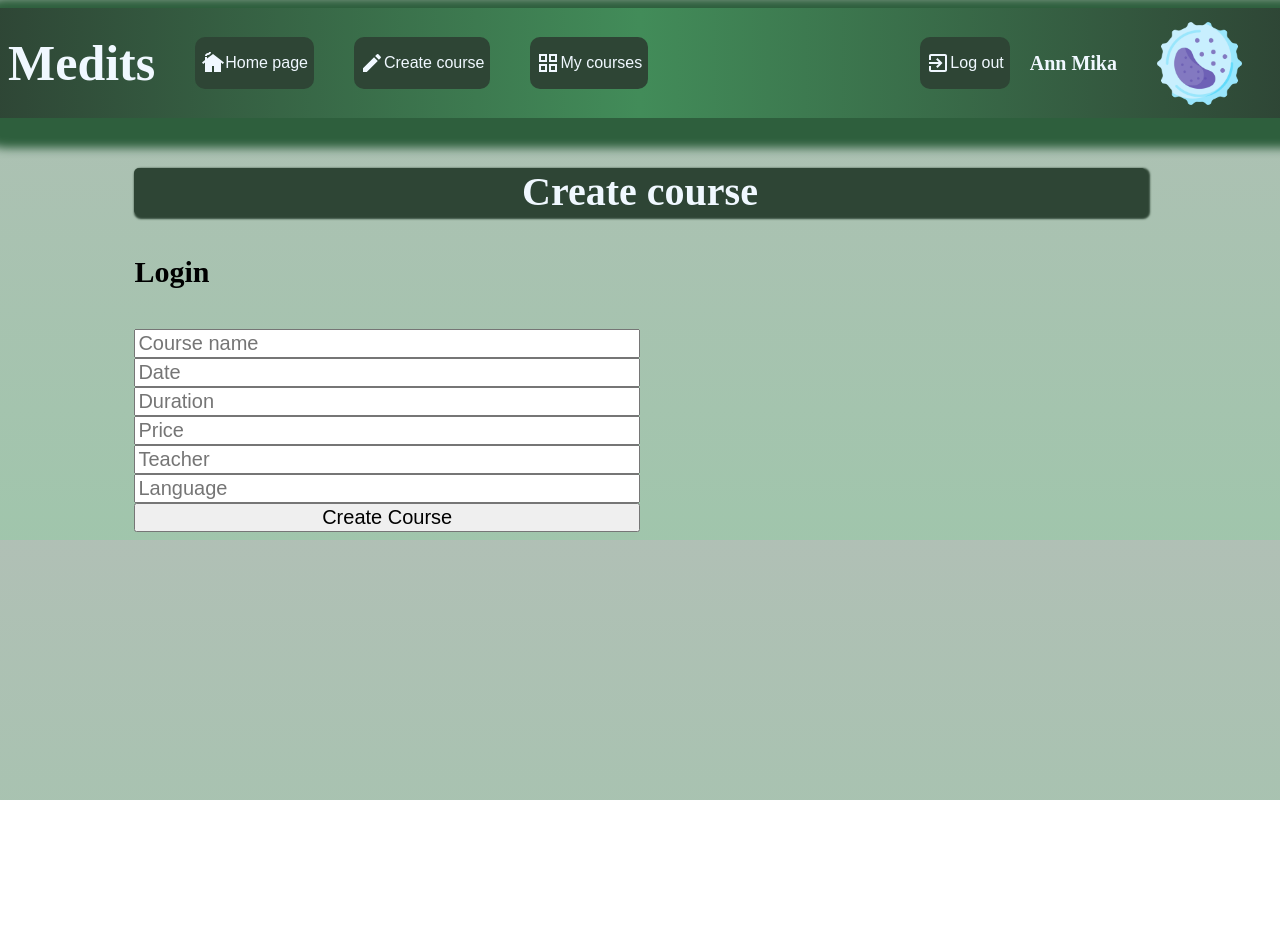
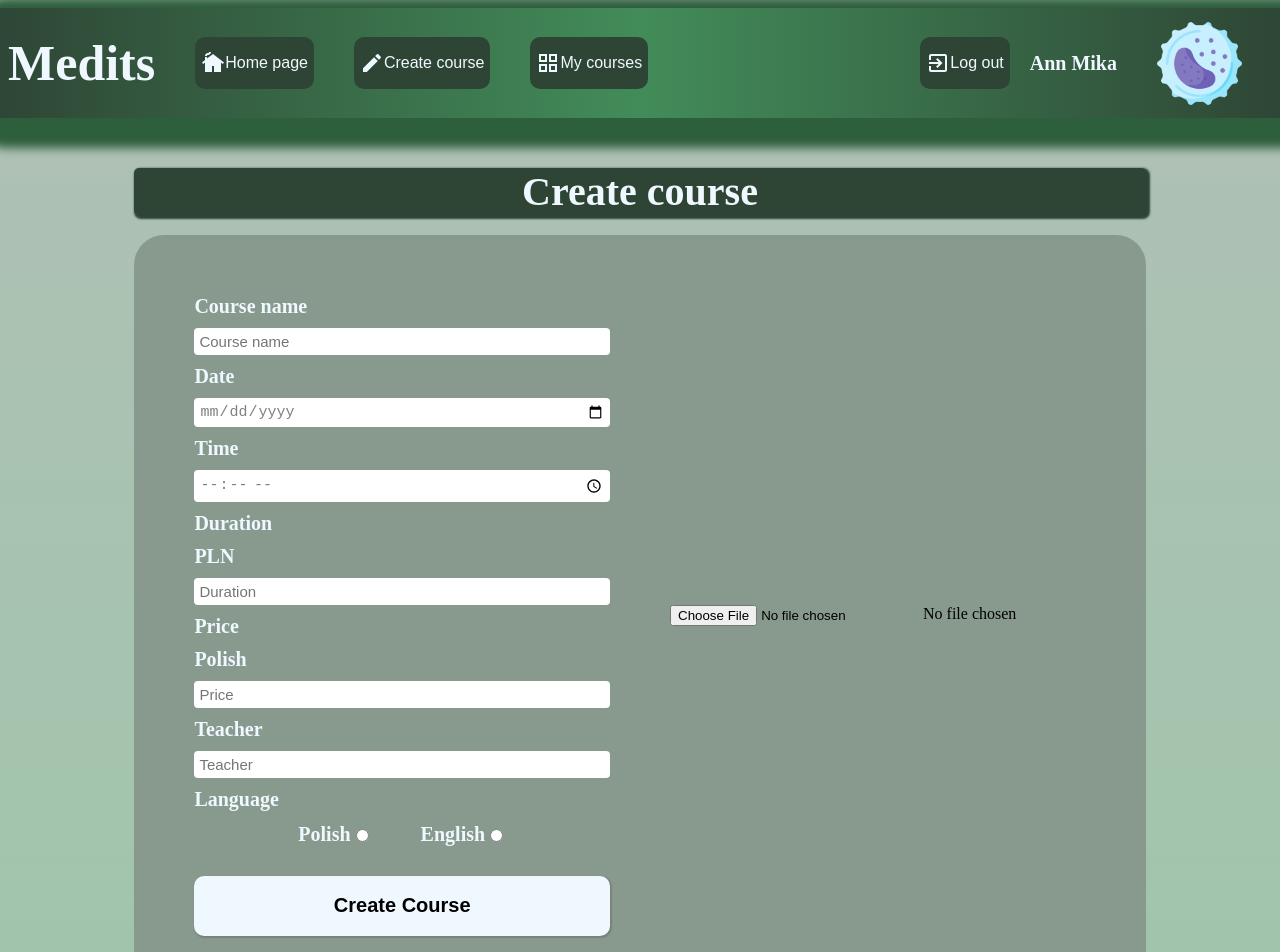
Before and after one commit to julimer228/CRC-modern-app-development, a React (Vite) app: page /create in a window 1280 px wide. Shown: the top 952 px of the page. Before the commit the page ends 800 px from the top, so only its background shows below. Built offline with nearby package versions, Linux system fonts and the light colour scheme.

Commit message:
added form

```diff
--- a/src/components/my-course-item/MyCourseItem.jsx
+++ b/src/components/my-course-item/MyCourseItem.jsx
@@ -65,7 +65,9 @@ const MyCourseItem = () =>{
                     <span>
                     Language:
                     </span>
-
+                    <span>
+                    English
+                    </span>
                 </div>
             </div>
         </div>
--- a/src/pages/courses/Courses.jsx
+++ b/src/pages/courses/Courses.jsx
@@ -1,34 +1,72 @@
 import "./courses.scss"
-import CourseItem from "../../components/course-item/CourseItem";
-import MyCourseItem from "../../components/my-course-item/MyCourseItem";
+
+
+export function getCurrentDate(separator=''){
+
+    let newDate = new Date()
+    let date = newDate.getDate();
+    let month = newDate.getMonth() + 1;
+    let year = newDate.getFullYear();
+
+
+    return `${year}${separator}${month<10?`0${month}`:`${month}`}${separator}${date}`
+    }
 
 const Courses = () =>{
+
+    const date = getCurrentDate('-');
+
     return(
         <div className="courses-page">
             <div className="title">
                 <span>Create course</span>
             </div>
-            <div className="courses">
+            <div className="content">
                 <div className="left">
-                <h1>
-                    Login
-                </h1>
                     <form>
+                        <label>Course name</label>
                         <input type ="text" placeholder="Course name"/>
-                        <input type ="text" placeholder="Date"/>
-                        <input type ="text" placeholder="Duration"/>
-                        <input type ="text" placeholder="Price"/>
+
+                        <label>Date</label>
+                        <input type ="date" min={date} placeholder="Date"/>
+
+                        <label>Time</label>
+                        <input type ="time"/>
+
+                        <label>Duration</label>
+                        <label for="duration">PLN</label>
+                        <input type ="number" placeholder="Duration" step={0.5} id="duration"/>
+
+
+                        <label>Price</label>
+                        <label for="pol">Polish</label>
+                        <input type ="number" placeholder="Price" step={25} min="0" />
+
+                        <label>Teacher</label>
                         <input type ="text" placeholder="Teacher"/>
-                        <input type ="text" placeholder="Language"/>
+
+                        <label>Language</label>
+
+                        <div className="languages-box">
+                        <div className="language">
+                        <label for="pol">Polish</label>
+                        <input type ="radio" id="pol"/>
+                        </div>
+
+                        <div className="language">
+                        <label for="eng">English</label>
+                        <input type = "radio" id="eng"/>
+                        </div>
+                        </div>
+
                         <button>Create Course</button>
                     </form>
                 </div>
 
                 <div className="right">
-
+                        <input type="file" id="file" accept=".jpg, .png" button="" value=""/>
+                        <span>No file chosen</span>
                 </div>
-
-
             </div>
         </div>
     );
--- a/src/pages/courses/courses.scss
+++ b/src/pages/courses/courses.scss
@@ -3,6 +3,7 @@
     flex-direction: column;
     width: 100%;
     gap: 20px;
+
 
     .title{
         box-shadow: 2px 2px 2px 2px #2E4535;
@@ -22,29 +23,99 @@
 
     }
 
+    .content{
+
+        background-color: #879a8d;
+        padding: 60px 60px 60px 60px;
+        border-radius: 30px;
+        display: flex;
+        flex-direction: row;
+        align-items: center;
+        gap: 60px;
+
     .left{
         display: flex;
         flex-direction: column;
         width: 50%;
         gap: 20px;
-        h1{
-            font-size: 30px;
 
+        label{
+            font-size: 20px;
+            color: aliceblue;
+            font-weight: bold;
         }
 
         form{
             display: flex;
+            gap: 10px;
             flex-direction: column;
             input{
-                font-size: 20px;
+                font-size: 15px;
+                border-radius: 4px;
+                color: gray;
+                border: #879a8d;
+                padding: 5px 5px 5px 5px;
+
             }
 
             button{
+
+                width: 100%;
+                height: 60px;
+                border-radius: 10px;
                 font-size: 20px;
+                font-weight: bold;
+                border: 0px;
+
+                box-shadow: 1px 1px 1px 1px #79837c;
+                background-color: aliceblue;
             }
+
+            button:hover{
+
+                background-color: #2E4535;
+                cursor: pointer;
+            }
+
+            .languages-box{
+                display: flex;
+                flex-direction: row;
+                align-items: center;
+                justify-content: space-between;
+                width: 50%;
+                align-self: center;
+                padding: 2px 20px 20px 20px;
+                gap: 20px;
+
+            .language{
+                display: flex;
+                flex-direction: row;
+                align-items: center;
+                font-size: 15px;
+                color: aliceblue;
+            }
+        }
         }
 
     }
+
+    .right{
+        display: flex;
+        flex-direction: row;
+        width: 50%;
+
+        button{
+            input{
+
+
+            }
+
+            span{
+
+            }
+        }
+    }
+}
 
 
 
```
Also changed, not shown: src/functions/Date.jsx (added, +9 -0 lines).
